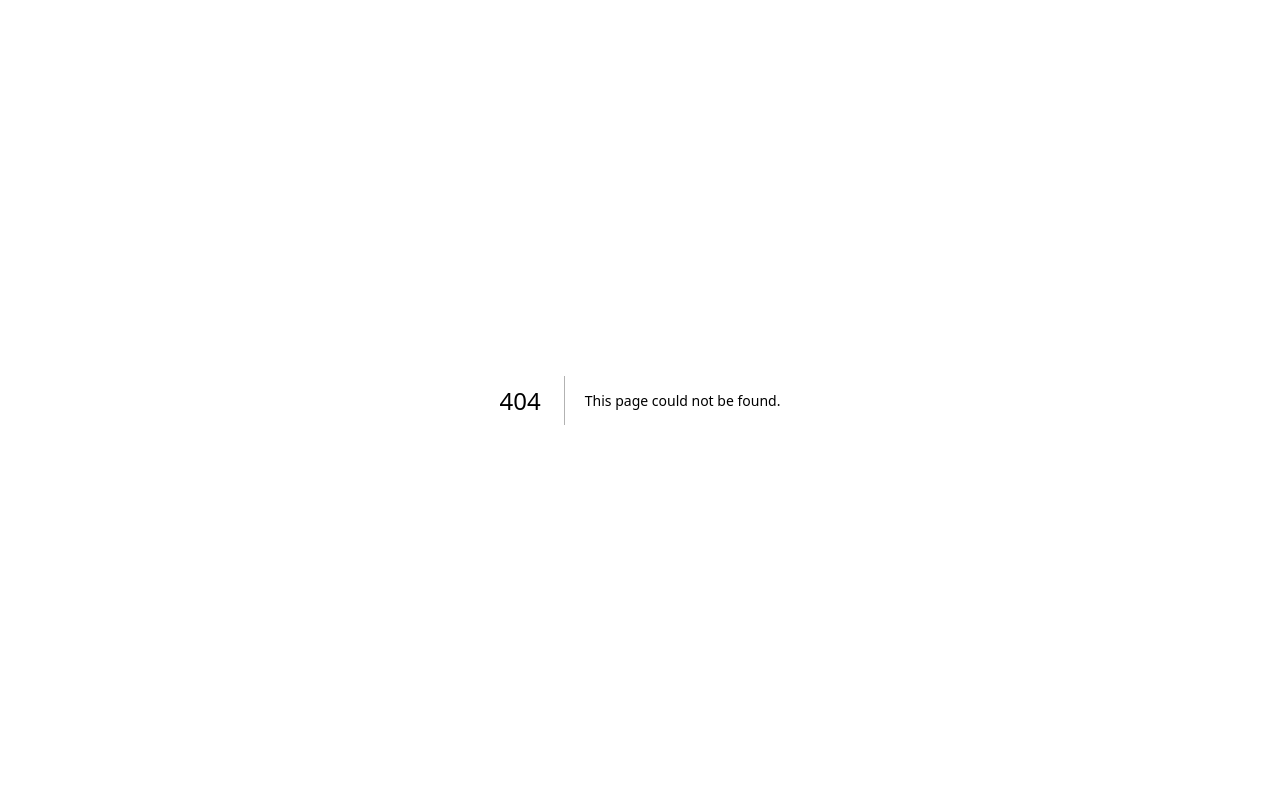
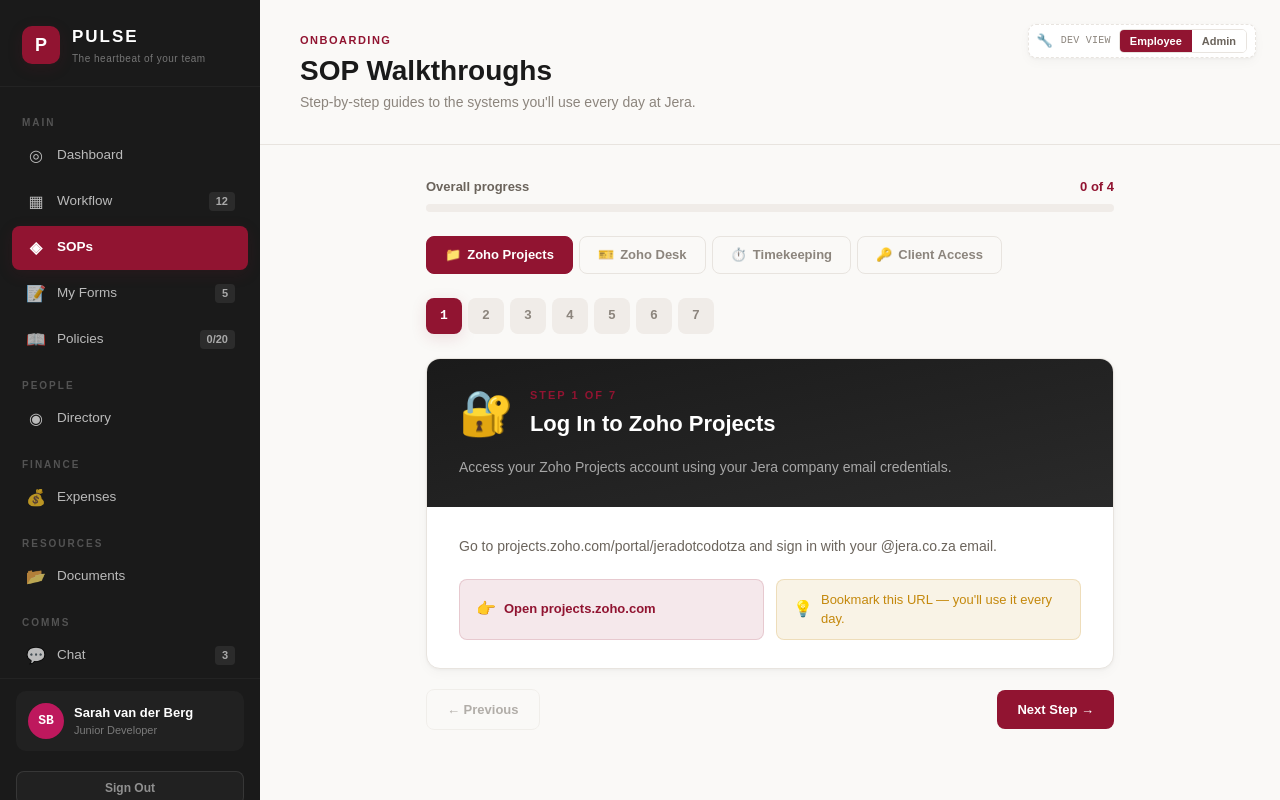
Before and after one commit to Ryzo9518/pulse, a Next.js app in the folder frontend/: page /sop in a window 1280 px wide. Before the commit this address had no page. Built offline with nearby package versions, Linux system fonts and the light colour scheme.

Commit message:
feat(sop): SOP walkthroughs
Tabbed walkthroughs for the 4 SOPs with a colour-coded numbered step
navigator, dark-gradient SOP cards (detail / action-hint / tip),
Previous/Next, and a Complete-SOP action with progress tracking.

```diff
--- /dev/null
+++ b/frontend/app/sop/page.tsx
@@ -0,0 +1,223 @@
+'use client'
+
+import { useMemo, useState } from 'react'
+
+import { AppShell } from '@/components/layout/AppShell'
+import { PageHeader } from '@/components/layout/PageHeader'
+import { Badge, Button, Card, ProgressBar, Tabs, useToast } from '@/components/ui'
+import { listSops, listSopSteps } from '@/lib/mock'
+import { useSession } from '@/lib/mock/session'
+import type { SopKey } from '@/types/database'
+
+export default function SopPage() {
+  const { toast } = useToast()
+  const { currentEmployee } = useSession()
+
+  const sops = useMemo(() => listSops(), [])
+
+  // Active SOP + current step (0-based). Step resets when the SOP changes.
+  const [activeSop, setActiveSop] = useState<SopKey>(sops[0]?.key ?? 'projects')
+  const [stepIndex, setStepIndex] = useState(0)
+
+  // Locally-tracked completion: no SOP-completion mutator exists in the mock
+  // accessor layer yet, so we record completions in component state. Resets on
+  // a full page reload, consistent with the rest of the mock phase.
+  const [completed, setCompleted] = useState<Record<string, boolean>>({})
+
+  const steps = useMemo(() => listSopSteps(activeSop), [activeSop])
+  const totalSteps = steps.length
+  const step = steps[stepIndex]
+  const activeSopMeta = sops.find((s) => s.key === activeSop)
+
+  const isLastStep = stepIndex >= totalSteps - 1
+  const isFirstStep = stepIndex <= 0
+  const sopDone = Boolean(completed[activeSop])
+
+  const completedCount = sops.filter((s) => completed[s.key]).length
+
+  function selectSop(key: SopKey) {
+    setActiveSop(key)
+    setStepIndex(0)
+  }
+
+  function goPrev() {
+    setStepIndex((i) => Math.max(0, i - 1))
+  }
+
+  function goNext() {
+    setStepIndex((i) => Math.min(totalSteps - 1, i + 1))
+  }
+
+  function completeSop() {
+    setCompleted((prev) => ({ ...prev, [activeSop]: true }))
+    const who = currentEmployee?.display_name ?? 'You'
+    toast({
+      variant: 'success',
+      title: `${activeSopMeta?.name ?? 'SOP'} complete`,
+      message: `${who} finished the ${activeSopMeta?.name ?? 'SOP'} walkthrough.`,
+    })
+  }
+
+  const tabs = sops.map((s) => ({
+    value: s.key,
+    label: (
+      <span className="inline-flex items-center gap-[6px]">
+        <span aria-hidden>{s.icon}</span>
+        <span>{s.name}</span>
+        {completed[s.key] ? (
+          <span className="text-jera-green" aria-label="completed">
+            ✓
+          </span>
+        ) : null}
+      </span>
+    ),
+  }))
+
+  return (
+    <AppShell>
+      <PageHeader
+        eyebrow="Onboarding"
+        title="SOP Walkthroughs"
+        subtitle="Step-by-step guides to the systems you'll use every day at Jera."
+        actions={
+          <Badge color={completedCount === sops.length ? 'green' : 'amber'}>
+            {completedCount}/{sops.length} SOPs complete
+          </Badge>
+        }
+      />
+
+      <div className="mx-auto w-full max-w-3xl px-10 py-8">
+        {/* Overall progress across all SOPs */}
+        <div className="mb-6">
+          <div className="mb-2 flex items-center justify-between">
+            <span className="text-[13px] font-semibold text-text-secondary">
+              Overall progress
+            </span>
+            <span className="text-[13px] font-semibold text-jera-red">
+              {completedCount} of {sops.length}
+            </span>
+          </div>
+          <ProgressBar
+            value={completedCount}
+            max={sops.length}
+            ariaLabel="SOPs completed"
+          />
+        </div>
+
+        {/* SOP switcher */}
+        <Tabs
+          tabs={tabs}
+          value={activeSop}
+          onChange={(v) => selectSop(v as SopKey)}
+          renderPanel={false}
+          className="mb-6"
+        />
+
+        {step ? (
+          <>
+            {/* Numbered, colour-coded step navigator */}
+            <div className="mb-6 flex flex-wrap gap-[6px]" role="group" aria-label="Steps">
+              {steps.map((s, i) => {
+                const state =
+                  i < stepIndex ? 'past' : i === stepIndex ? 'current' : 'future'
+                const tone =
+                  state === 'past'
+                    ? 'bg-jera-green text-white'
+                    : state === 'current'
+                      ? 'bg-jera-red text-white shadow-red-glow'
+                      : 'bg-surface-border-light text-text-muted hover:text-text-secondary'
+                return (
+                  <button
+                    key={s.id}
+                    type="button"
+                    onClick={() => setStepIndex(i)}
+                    aria-current={i === stepIndex ? 'step' : undefined}
+                    aria-label={`Step ${i + 1}: ${s.title}`}
+                    className={`h-9 w-9 rounded-btn font-mono text-[13px] font-bold transition-all duration-200 ${tone}`}
+                  >
+                    {i + 1}
+                  </button>
+                )
+              })}
+            </div>
+
+            {/* SOP card */}
+            <Card padded={false} className="mb-5 overflow-hidden">
+              <div className="bg-gradient-to-br from-[#1a1a1a] to-[#2a2a2a] px-8 py-7">
+                <div className="flex items-center gap-4">
+                  <span className="text-[44px] leading-none" aria-hidden>
+                    {step.icon ?? activeSopMeta?.icon}
+                  </span>
+                  <div className="min-w-0">
+                    <div className="mb-1 text-[11px] font-bold uppercase tracking-[2px] text-jera-red">
+                      Step {stepIndex + 1} of {totalSteps}
+                    </div>
+                    <h2 className="font-display text-[22px] font-extrabold text-white">
+                      {step.title}
+                    </h2>
+                  </div>
+                </div>
+                {step.description ? (
+                  <p className="mt-4 text-sm leading-relaxed text-white/60">
+                    {step.description}
+                  </p>
+                ) : null}
+              </div>
+
+              <div className="px-8 py-7">
+                {step.detail ? (
+                  <p className="mb-5 text-sm leading-[1.7] text-text-secondary">
+                    {step.detail}
+                  </p>
+                ) : null}
+
+                <div className="flex flex-wrap gap-3">
+                  {step.action_text ? (
+                    <div className="flex min-w-[200px] flex-1 items-center gap-2 rounded-btn border border-jera-red/15 bg-jera-red-light px-4 py-[10px]">
+                      <span aria-hidden>👉</span>
+                      <span className="text-[13px] font-semibold text-jera-red">
+                        {step.action_text}
+                      </span>
+                    </div>
+                  ) : null}
+                  {step.tip_text ? (
+                    <div className="flex min-w-[200px] flex-1 items-center gap-2 rounded-btn border border-jera-amber/20 bg-jera-amber/10 px-4 py-[10px]">
+                      <span aria-hidden>💡</span>
+                      <span className="text-[13px] text-jera-amber">
+                        {step.tip_text}
+                      </span>
+                    </div>
+                  ) : null}
+                </div>
+              </div>
+            </Card>
+
+            {/* Step navigation */}
+            <div className="flex items-center justify-between gap-3">
+              <Button variant="ghost" onClick={goPrev} disabled={isFirstStep}>
+                ← Previous
+              </Button>
+              {isLastStep ? (
+                <Button
+                  onClick={completeSop}
+                  disabled={sopDone}
+                  leftIcon={sopDone ? <span aria-hidden>✓</span> : undefined}
+                >
+                  {sopDone ? 'SOP Complete' : 'Complete SOP'}
+                </Button>
+              ) : (
+                <Button onClick={goNext}>Next Step →</Button>
+              )}
+            </div>
+          </>
+        ) : (
+          <Card>
+            <p className="text-sm text-text-muted">
+              No steps are available for this SOP yet.
+            </p>
+          </Card>
+        )}
+      </div>
+    </AppShell>
+  )
+}
```
